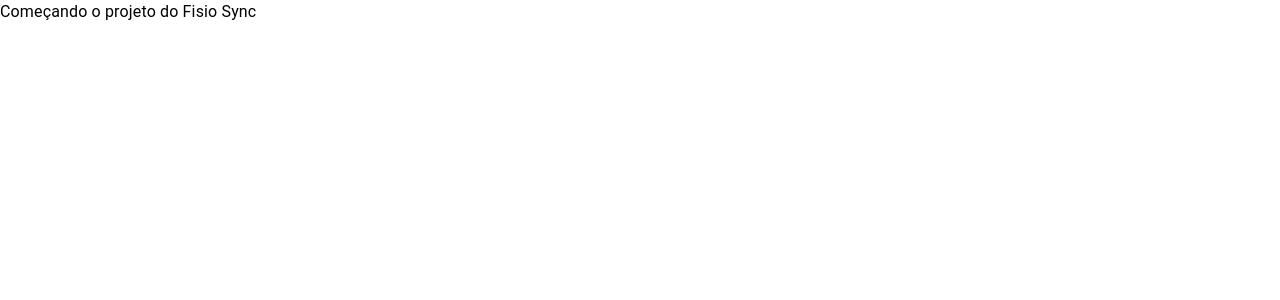
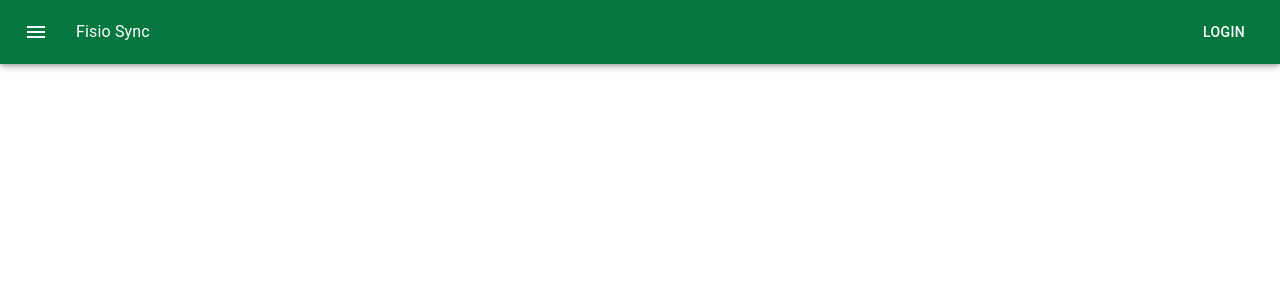
Before and after one commit to viniciussampaio/fisio-sync, a Next.js app in the folder frontend/: page / in a window 1280 px wide. Shown: the top 300 px of the page. Built offline with nearby package versions, Linux system fonts and the light colour scheme.

Commit message:
add component appbar

```diff
--- a/frontend/src/app/layout.tsx
+++ b/frontend/src/app/layout.tsx
@@ -15,7 +15,7 @@
   children: React.ReactNode;
 }) {
   return (
-    <html lang="en">
+    <html lang="pt-br">
       <body className={inter.className}>{children}</body>
     </html>
   );
--- a/frontend/src/app/page.tsx
+++ b/frontend/src/app/page.tsx
@@ -1,11 +1,9 @@
-import { Typography } from "@mui/material";
+import Appbar from "@/components/Appbar/page";
 
 export default function Home() {
   return (
     <>
-      <div>
-        <Typography>Começando o projeto do Fisio Sync</Typography>
-      </div>
+      <Appbar />
     </>
   );
 }
--- /dev/null
+++ b/frontend/src/components/Appbar/page.tsx
@@ -0,0 +1,30 @@
+import * as React from "react";
+import AppBar from "@mui/material/AppBar";
+import Box from "@mui/material/Box";
+import Toolbar from "@mui/material/Toolbar";
+import Button from "@mui/material/Button";
+import IconButton from "@mui/material/IconButton";
+import MenuIcon from "@mui/icons-material/Menu";
+import { Typography } from "@mui/material";
+
+export default function Appbar() {
+  return (
+    <Box sx={{ flexGrow: 1 }}>
+      <AppBar position="fixed" sx={{ background: "#05773e" }}>
+        <Toolbar>
+          <IconButton
+            size="large"
+            edge="start"
+            color="inherit"
+            aria-label="menu"
+            sx={{ mr: 2 }}
+          >
+            <MenuIcon />
+          </IconButton>
+          <Typography sx={{ flexGrow: 1 }}>Fisio Sync</Typography>
+          <Button color="inherit">Login</Button>
+        </Toolbar>
+      </AppBar>
+    </Box>
+  );
+}
```
Also changed, not shown: frontend/src/assets/logo_sync.png (added).
